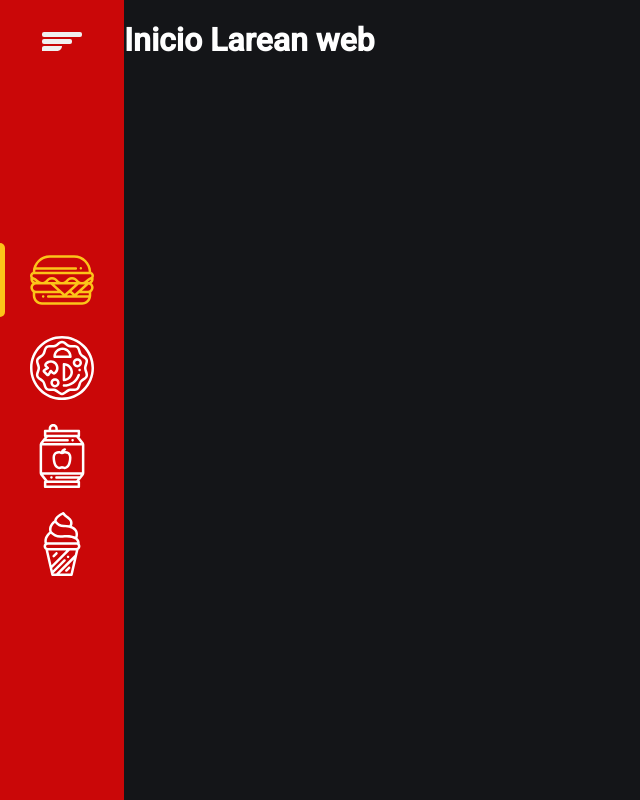
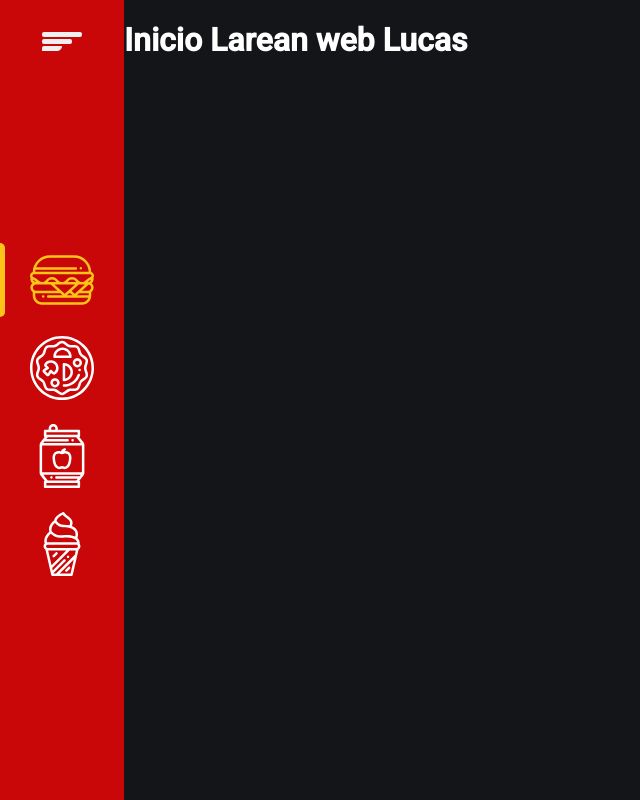
Before and after one commit to macshinaider/PedidoOnlineLarean, a React (Create React App) app: page / in a window 1280 px wide. Shown: the whole page, without its empty margins (0-640 px from the left). Built offline with nearby package versions, Linux system fonts and the light colour scheme.

Commit message:
Update index.tsx

```diff
--- a/src/pages/Main/index.tsx
+++ b/src/pages/Main/index.tsx
@@ -6,7 +6,7 @@ export default function Main() {
   return (
     <Container>
       <Sidebar />
-      <h1>Inicio Larean web</h1>
+      <h1>Inicio Larean web Lucas</h1>
     </Container>
   )
 }
```
